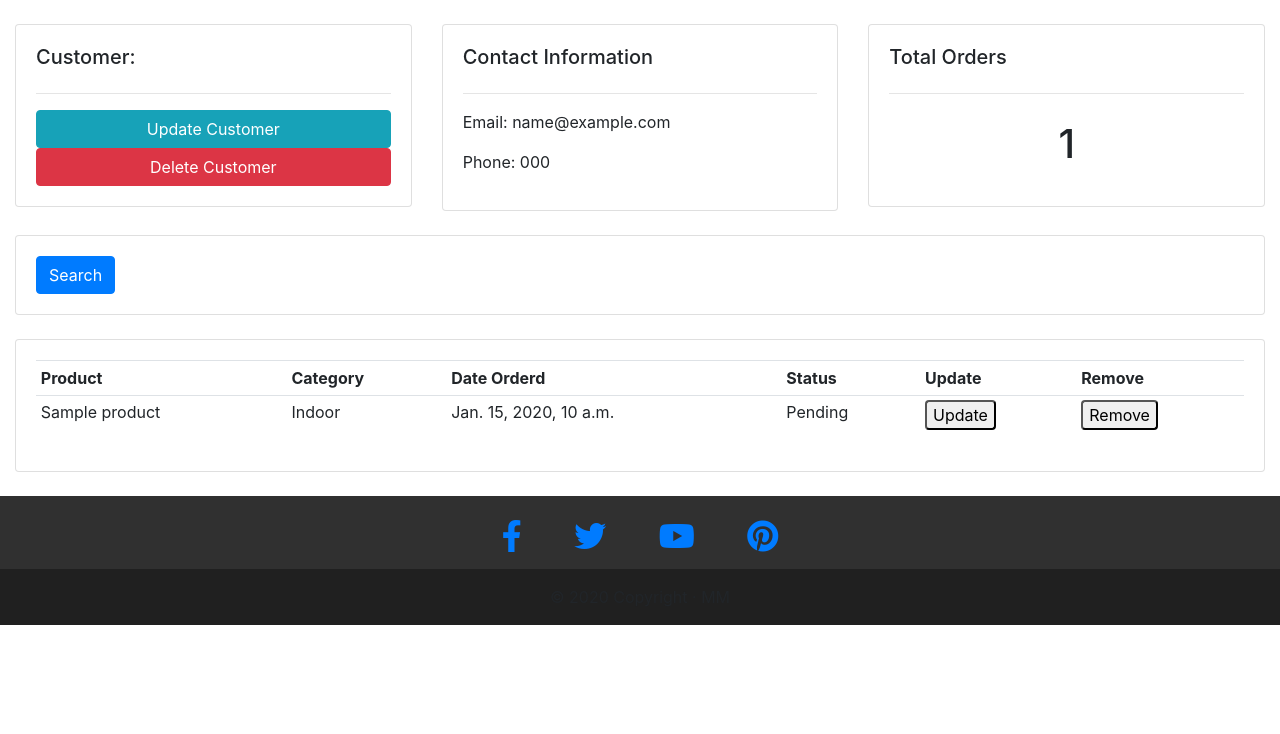
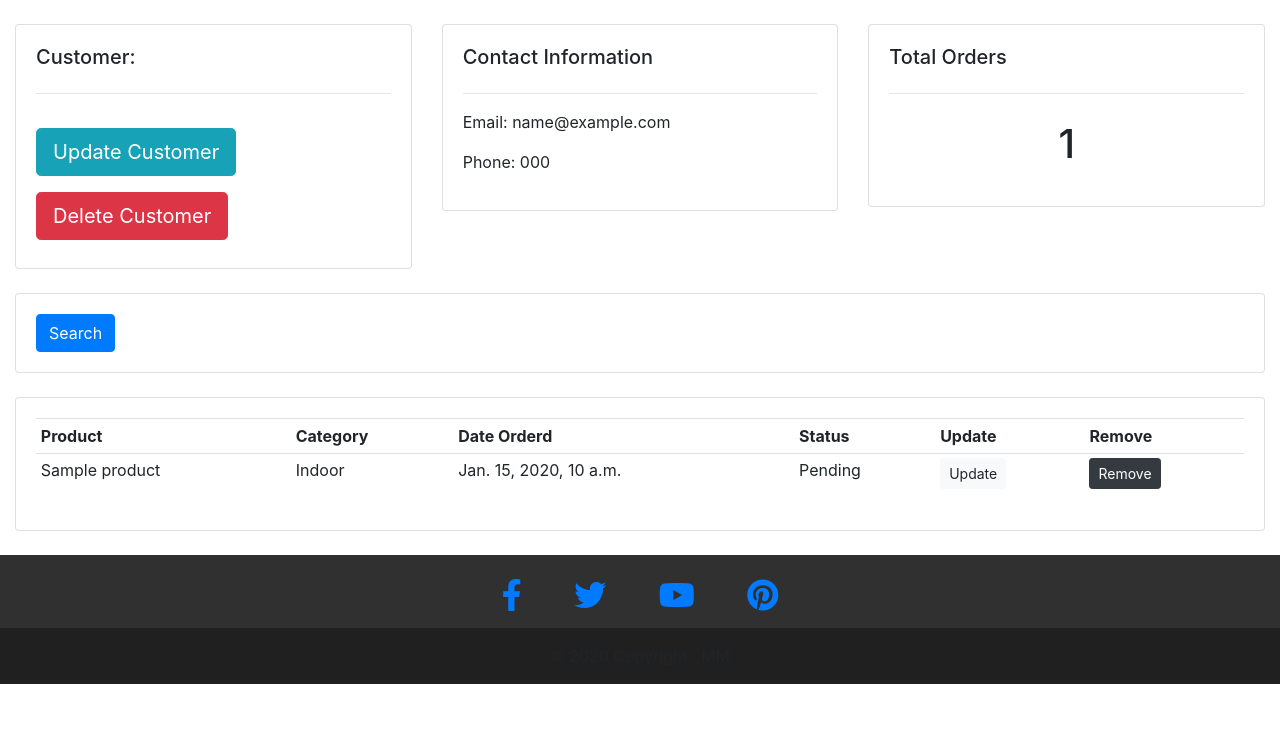
Before and after one commit to beingabeer/MMI-CRM, a Django app: page /customer/1/ in a window 1280 px wide. Shown: the part 66-800 px from the top of the page. Run offline with Django 3.2, Linux system fonts and the light colour scheme; tables that the repository leaves empty hold one stand-in row (values such as "Sample post"); some libraries are stand-ins or nearby versions.

Commit message:
updated customer info

```diff
--- a/src/templates/customer.html
+++ b/src/templates/customer.html
@@ -11,8 +11,12 @@
             <div class="card card-body">
                 <h5>Customer:</h5>
                 <hr>
-                <a class="btn btn-info  btn-md" href="">Update Customer</a>
-                <a class="btn btn-danger  btn-md" href="">Delete Customer</a>
+                <div style="margin-top: 10px;">
+                    <a class="btn btn-info btn-lg mt-2 mb-2" href="#">Update Customer</a>
+                    <a class="btn btn-danger btn-lg mt-2 mb-2" href="#">Delete Customer</a>
+                </div>
+                <!-- <a class="btn btn-info  btn-md" href="">Update Customer</a>
+                <a class="btn btn-danger  btn-md" href="">Delete Customer</a> -->
 
             </div>
         </div>
@@ -69,8 +73,8 @@
                         <td>{{ order.product.category }}</td>
                         <td>{{ order.date_created }}</td>
                         <td>{{ order.status }}</td>
-                        <td><a href="#"><button type="button" style="border-radius: 4px;">Update</button></a></td>
-                        <td><a href="#"><button type="button" style="border-radius: 4px;">Remove</button></a></td>
+                        <td><a href="#" class="btn btn-light btn-sm">Update</a></td>
+                        <td><a href="#" class="btn btn-dark btn-sm">Remove</a></td>
                     </tr>
                     {% endfor %}
                 </table>
```
